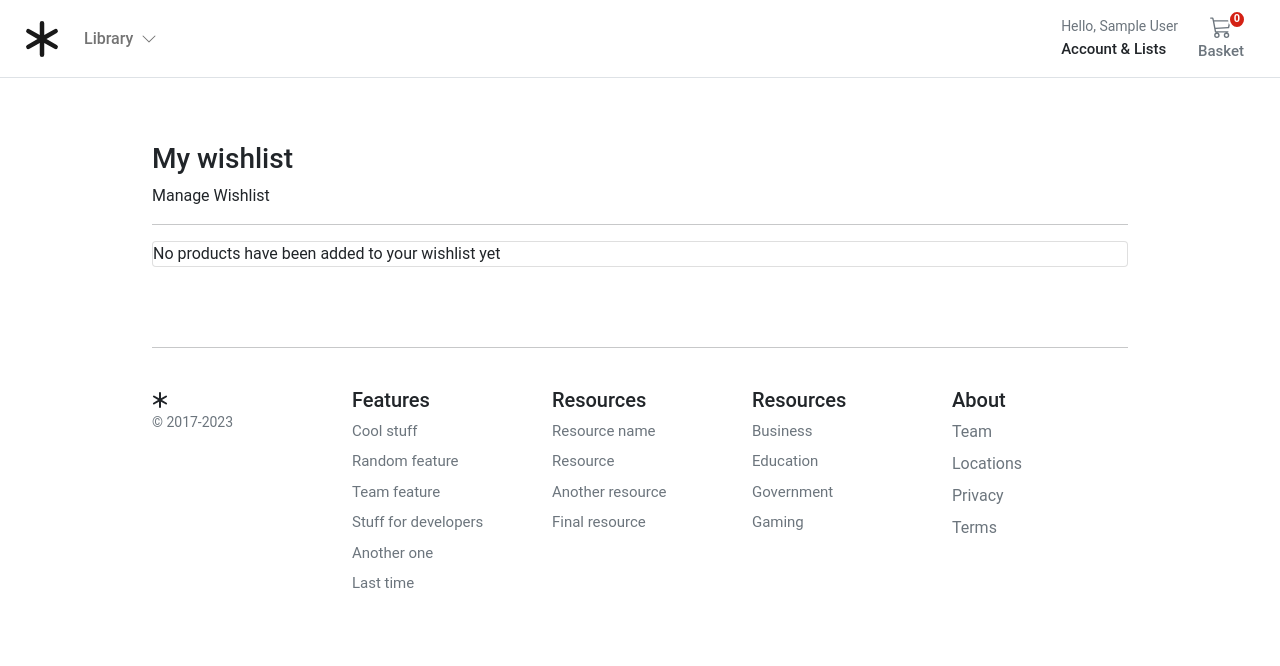
After one commit to RRoxxxsii/ecommerce, a Django app: page /account/wishlist in a window 1280 px wide. The commit adds this page. Shown: the top 666 px of the page. Run offline with Django 4.2, Linux system fonts and the light colour scheme; the visitor is signed in with stand-in values (Sample User, id 1); data that the repository does not hold is empty.

Commit message:
made a wish list: created a template where user can find items in his wishlist, add an ability to add items to wishlist and to remove items from the list changed dashboard: added a new block containing a link to go to wishlist add message framework: when user adds an item to a wish list, he sees a message that he added it, the same happens when he removes an item from the wishlist

```diff
--- a/core/account/urls.py
+++ b/core/account/urls.py
@@ -48,4 +48,7 @@ urlpatterns = [
     path("addresses/delete/<slug:id>/", views.delete_address, name="delete_address"),
     path("addresses/set_default/<slug:id>/", views.set_default, name="set_default"),
 
+    path('wishlist/add_to_wishlist/<int:id>', views.add_to_wishlist, name='user_wishlist'),
+    path('wishlist', views.wishlist, name='wishlist'),
+
 ]
--- a/core/account/views.py
+++ b/core/account/views.py
@@ -1,15 +1,17 @@
+from django.contrib import messages
 from django.contrib.auth import login, logout
 from django.contrib.auth.decorators import login_required
 from django.contrib.sites.shortcuts import get_current_site
 from django.http import HttpResponse, HttpResponseRedirect
-from django.shortcuts import render, redirect
+from django.shortcuts import render, redirect, get_object_or_404
 from django.template.loader import render_to_string
 from django.urls import reverse
 from django.utils.encoding import force_bytes, force_str
 from django.utils.http import urlsafe_base64_encode, urlsafe_base64_decode
 
+from store.models import Product, ProductImage
 from .forms import RegistrationForm, UserEditForm, UserAddressForm
-from .models import Customer, Address
+from .models import Address, Customer
 from .token import account_activation_token
 
 
@@ -131,3 +133,22 @@ def set_default(request, id):
     Address.objects.filter(customer=request.user, default=True).update(default=False)
     Address.objects.filter(pk=id, customer=request.user).update(default=True)
     return redirect("account:addresses")
+
+
+@login_required
+def add_to_wishlist(request, id):
+    product = get_object_or_404(Product, id=id)
+    if product.users_wishlist.filter(id=request.user.id).exists():
+        product.users_wishlist.remove(request.user)
+        messages.success(request, f'{product.title} has been removed from your WishList')
+    else:
+        product.users_wishlist.add(request.user)
+        messages.success(request, f'Added {product.title} to your WishList')
+
+    return HttpResponseRedirect(request.META['HTTP_REFERER'])
+
+
+@login_required
+def wishlist(request):
+    products = Product.objects.filter(users_wishlist=request.user)
+    return render(request, 'account/user/user_wishlist.html', {'wishlist': products})
--- a/core/store/models.py
+++ b/core/store/models.py
@@ -2,6 +2,7 @@ from django.db import models
 from django.urls import reverse
 from mptt.models import MPTTModel, TreeForeignKey
 from django.utils.translation import gettext_lazy as _
+from django.conf import settings
 
 
 class Category(MPTTModel):
@@ -110,6 +111,7 @@ class Product(models.Model):
     )
     created_at = models.DateTimeField(_("Created at"), auto_now_add=True, editable=False)
     updated_at = models.DateTimeField(_("Updated at"), auto_now=True)
+    users_wishlist = models.ManyToManyField(settings.AUTH_USER_MODEL, related_name='user_wishlist', blank=True)
 
     class Meta:
         ordering = ("-created_at",)
--- /dev/null
+++ b/core/store/templates/account/user/user_wishlist.html
@@ -0,0 +1,50 @@
+{% extends 'store/base.html' %}
+{% block title %}Users Wish List{% endblock %}
+
+{% block content %}
+<div class="container">
+    <div class="login d-flex align-items-center">
+        <div class="col-12 col-md-12 col-lg-12 mx-auto">
+            <div class="col-12 mx-auto">
+                <h1 class="h3">My wishlist</h1>
+                <div>Manage Wishlist</div>
+                <hr/>
+
+                <div class="card mb-3" rounded="0">
+                    {% if wishlist %}
+                    {% for product in wishlist %}
+                    {% for image in product.product_image.all %}
+                    {% if image.is_feature %}
+                    <div class="row g-0">
+                        <div class="col-md-2">
+                            <img src="{{ image.image }}" class="img-fluid rounded-start" alt="{{ image.image.alt }}"
+                                 width="135px">
+                        </div>
+                        {% endif %}
+                        {% endfor %}
+                        <div class="col-md-10">
+                            <div class="card-body">
+                                <h5 class="card-title">{{ product.name }}</h5>
+                                <p class="card-text">{{ product.description }}</p>
+                                <p class="card-text"><small class="text-body-secondary">£ {{ product.regular_price }}</small></p>
+                                <a type="button" class="btn btn-primary fw500 btn-sm"
+                                   href="{% url 'account:user_wishlist' product.id %}">Remove from Wishlist</a>
+                            </div>
+                        </div>
+                    </div>
+                </div>
+                {% endfor %}
+                {% else %}
+                <p class="card-text">No products have been added to your wishlist yet</p>
+                {% endif %}
+
+
+            </div>
+        </div>
+
+    </div>
+
+</div>
+
+
+{% endblock %}
--- a/core/store/templates/store/home.html
+++ b/core/store/templates/store/home.html
@@ -22,7 +22,7 @@
       {% if not products %}
       <div class="col-12">There are currently no products here</div>
       {% else %}
-      <div class="pb-3 h5">All Books</div>
+      <div class="pb-3 h5">All Products</div>
       <div class="row row-cols-1 row-cols-sm-2 row-cols-md-5 g-3">
 
 
--- a/core/store/templates/store/products/category.html
+++ b/core/store/templates/store/products/category.html
@@ -12,7 +12,11 @@
       <div class="album py-5">
 
 
-        <div class="pb-3"><h1 class="h3">Popular</h1></div>
+        <div class="pb-3"><h1 class="h3">{{ category.name|title }}</h1></div>
+         <div class="col-12 d-flex justify-content-between">
+          <div><b>Popular</b> products purchased</div>
+         </div>
+          <hr />
         {% if not products %}
         <div class="col-12">There are currently no products here</div>
         {% else %}
```
Also changed, not shown: core/store/templates/account/user/dashboard.html (+21 -0 lines), core/store/templates/store/products/detail.html (+19 -6 lines), core/store/migrations/0002_product_users_wishlist.py (added).
